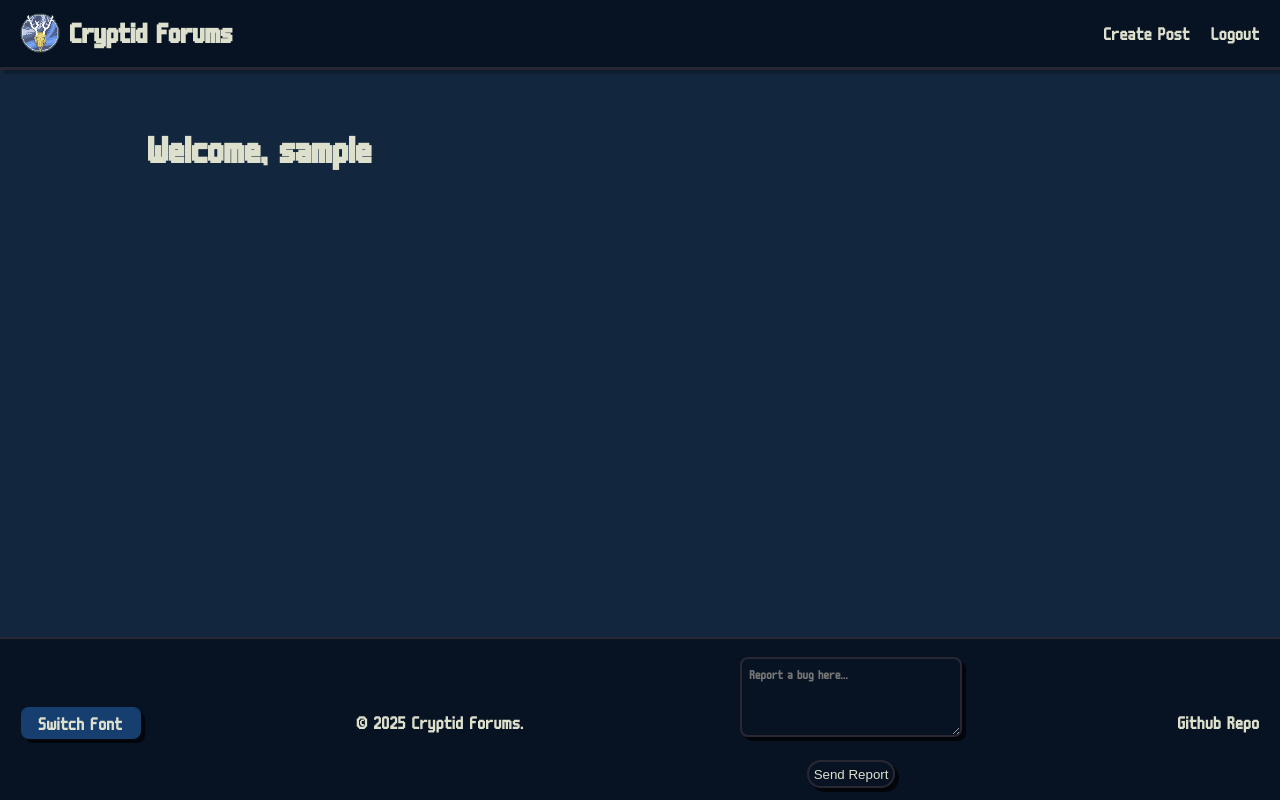
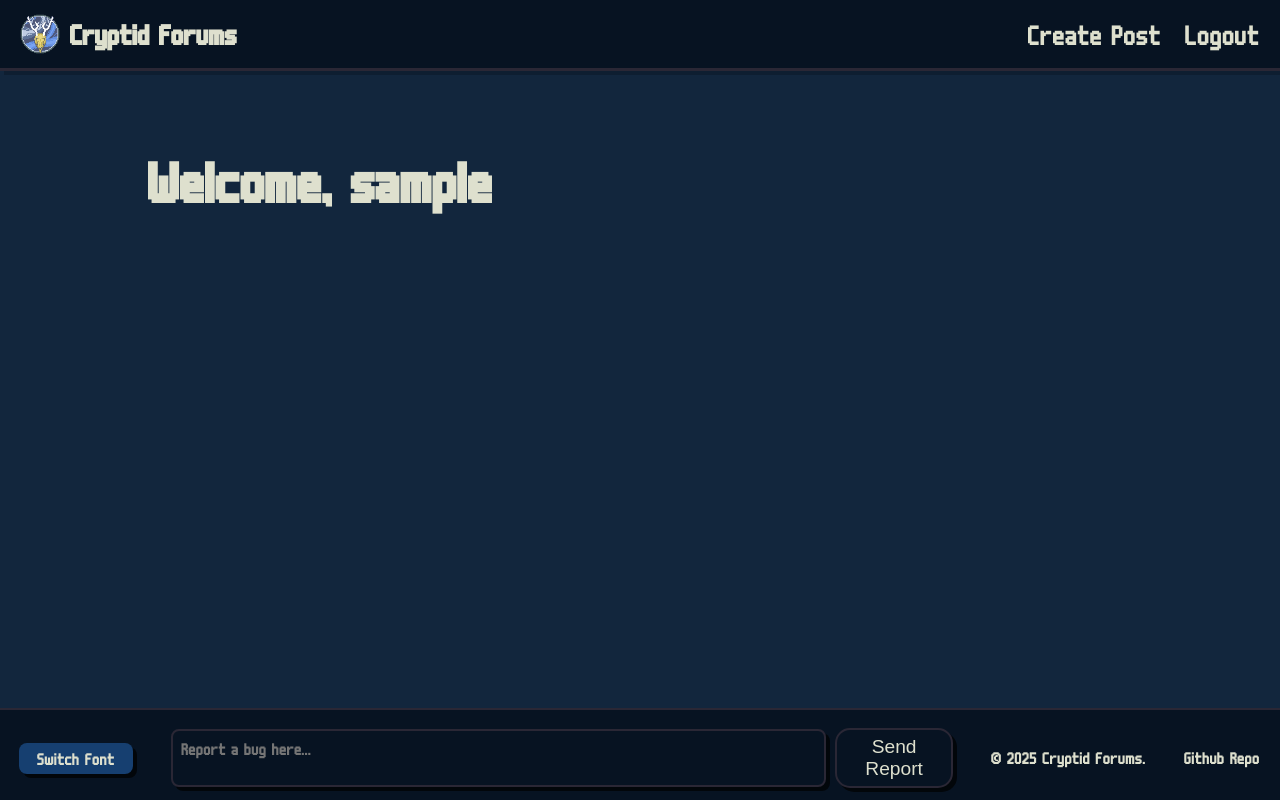
Before and after one commit to Coo29/cryptid-forums, a Flask app: page / in a window 1280 px wide. Run offline with Flask 3, Linux system fonts and the light colour scheme; the visitor is signed in with stand-in values (Sample User, id 1); data that the repository does not hold is empty; some libraries are stand-ins or nearby versions.

Commit message:
fixed some css

```diff
--- a/static/style.css
+++ b/static/style.css
@@ -22,8 +22,11 @@ body {
 }
 
 html, body {
+  width: 100%;
   height: 100%;
-  min-height: 100%;
+  max-width: 100vw;
+  max-height: 100vh;
+  overflow-x: hidden;
 }
 
 main {
@@ -113,7 +116,19 @@ textarea {
   flex-direction: row;
   justify-content: space-between;
   align-items: center;
+  flex-wrap: wrap;
   gap: 2em;
+  min-height: unset;
+}
+
+.footer-center {
+  display: flex;
+  flex-wrap: wrap;
+  min-width: 0;
+  align-items: center;
+  gap: 1em;
+  flex: 1 1 auto;
+  justify-content: center;
 }
 
 .footer-left {
@@ -127,6 +142,34 @@ textarea {
   align-items: center;
   gap: 1em;
   margin-right: 20px;
+}
+
+.footer-bug-form {
+  display: flex;
+  align-items: center;
+  gap: 0.5em;
+  width: 100%;
+  max-width: 100%;
+}
+
+.footer-bug-form textarea {
+  width: 120px;
+  min-width: 60px;
+  max-width: 100%;
+  width: 100%;
+  height: 100%;
+  min-height: 24px;
+  max-height: 100%;
+  margin-bottom: 0;
+  font-size: 1em;
+  resize: none;
+  box-sizing: border-box;
+}
+
+.footer-bug-form button {
+  margin-left: 0;
+  padding: 6px 12px;
+  font-size: 1em;
 }
 
 .footer-button {
@@ -231,11 +315,24 @@ body.readable-font, body.readable-font * {
 }
 
 .post-title {
-  font-size: 1.3rem;
+  font-size: clamp(1.5rem, 3vw, 6rem);
   font-weight: bold;
   margin: 8px 0 4px 0;
   color: dee0ce;
   text-shadow: 2px 2px 0 rgba(0,0,0,0.7);
+}
+
+.full_post_content,
+.post-content-text,
+.post-header,
+.site-title,
+body {
+  font-size: clamp(0.9rem, 2.5vw, 5rem);
+}
+
+.site-footer,
+.footer-button {
+  font-size: clamp(0.5rem, 1.5vw, 2rem);
 }
 
 .post-title-input {
--- a/templates/base.html
+++ b/templates/base.html
@@ -105,15 +105,17 @@
     <div class="footer-left">
         <button id="fontToggleBtn" class="footer-button" type="button">Switch Font</button>
     </div>
-    <span>&copy; 2025 Cryptid Forums.</span>
+    <div class="footer-center">
         <!-- bug report test start -->
             {% if current_user.is_authenticated %}
-            <form action="{{ url_for('bug_report') }}" method="POST">
+                <form action="{{ url_for('bug_report') }}" method="POST" class="footer-bug-form">
                     <textarea name="report" placeholder="Report a bug here..." class="post-title-input" required></textarea>
                     <button type="submit">Send Report</button>
                 </form>
             {% endif %}
         <!-- bug report test end -->
+    </div>
+    <span>&copy; 2025 Cryptid Forums.</span>
     <div class="footer-right">
         <a href="https://github.com/Coo29/cryptid-forums">Github Repo</a>
     </div>
```
Also changed, not shown: other parts of static/style.css (+93 -0 lines), templates/post_small.html (+21 -22 lines). Lines whose indentation alone changed are shown as unchanged.
